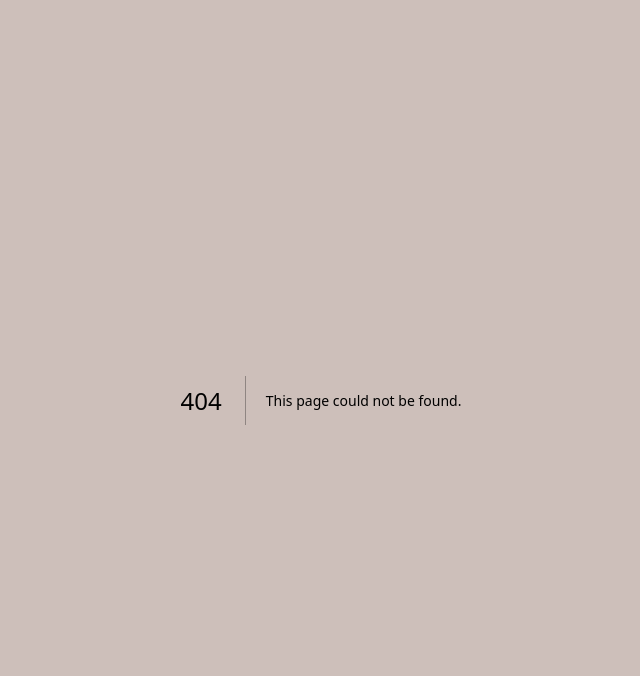
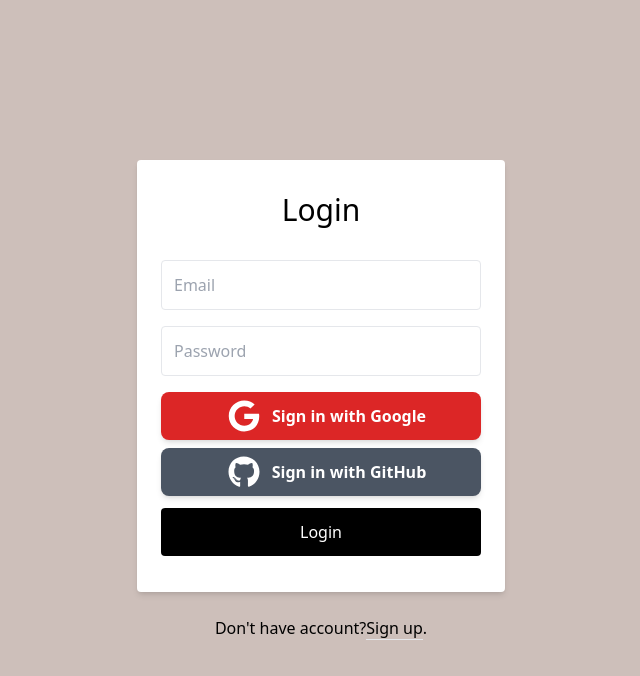
Before and after one commit to anicmarko9/scrum-board, a Next.js app: page /login in a window 1280 px wide. Before the commit this address had no page. Shown: the top 676 px of the page, without its empty margins (319-959 px from the left). Built offline with nearby package versions, Linux system fonts and the light colour scheme.

Commit message:
added login page

```diff
--- /dev/null
+++ b/src/app/login/page.tsx
@@ -0,0 +1,64 @@
+import React from 'react';
+import { FaGithub, FaGoogle } from 'react-icons/fa';
+
+const page = () => {
+  return (
+    <div className='bg-grey-lighter flex min-h-screen flex-col'>
+      <div className='container mx-auto flex max-w-sm flex-1 flex-col items-center justify-center px-2'>
+        <div className='w-full rounded bg-white px-6 py-8 text-black shadow-md'>
+          <h1 className='mb-8 text-center text-3xl'>Login</h1>
+
+          <input
+            type='text'
+            className='border-grey-light mb-4 block w-full rounded border p-3'
+            name='email'
+            placeholder='Email'
+          />
+
+          <input
+            type='password'
+            className='border-grey-light mb-4 block w-full rounded border p-3'
+            name='password'
+            placeholder='Password'
+          />
+
+          <button
+            type='button'
+            className='my-2 flex w-full items-center justify-center rounded-lg  bg-red-600 px-4 py-2 text-center text-base font-semibold text-white shadow-md transition duration-200 ease-in hover:bg-red-700 focus:outline-none focus:ring-2 focus:ring-red-500 focus:ring-offset-2  focus:ring-offset-red-200 '
+          >
+            <FaGoogle size={'2em'} className='mx-3' />
+            Sign in with Google
+          </button>
+
+          <button
+            type='button'
+            className='my-2 flex w-full items-center justify-center rounded-lg  bg-gray-600 px-4 py-2 text-center text-base font-semibold text-white shadow-md transition duration-200 ease-in hover:bg-gray-700 focus:outline-none focus:ring-2 focus:ring-gray-500 focus:ring-offset-2  focus:ring-offset-gray-200 '
+          >
+            <FaGithub size={'2em'} className='mx-3' />
+            Sign in with GitHub
+          </button>
+
+          <button
+            type='submit'
+            className='hover:bg-green-dark my-1 w-full rounded bg-black py-3 text-center text-white focus:outline-none'
+          >
+            Login
+          </button>
+        </div>
+
+        <div className='text-grey-dark mt-6'>
+          Don't have account?
+          <a
+            className='border-blue text-blue border-b no-underline'
+            href='../register/'
+          >
+            Sign up
+          </a>
+          .
+        </div>
+      </div>
+    </div>
+  );
+};
+
+export default page;
```
